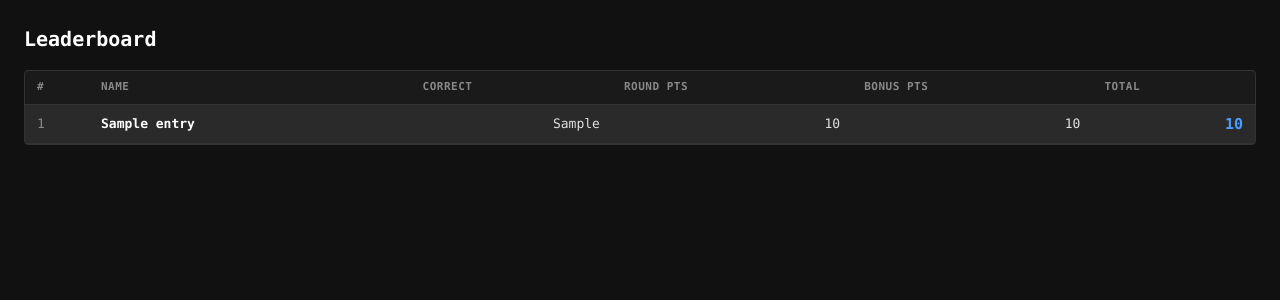
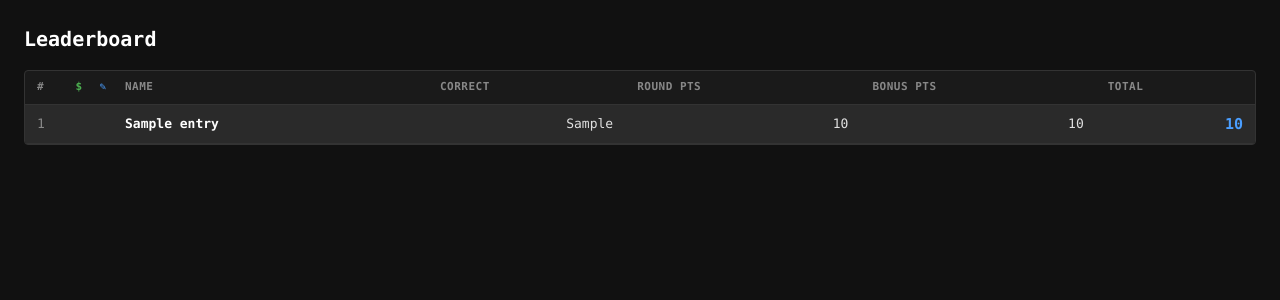
Before and after one commit to coryinsiderz/family-bracket, a Flask app: template templates/leaderboard.html in a window 1280 px wide. Shown: the top 300 px of the page. Run offline with Flask 3, Linux system fonts and the light colour scheme; tables that the repository leaves empty hold one stand-in row (values such as "Sample post"); the template is opened without the code that fills it: values that come from a table or form of the project are taken from there, most other values are stand-ins (such as "Sample title", 1, 10 or a date in 2020).

Commit message:
Add Submitted column to leaderboard
Shows ✓ when user has saved a complete bracket, next to the Paid column.
Uses accent blue color to distinguish from the green paid checkmark.

Co-Authored-By: Claude Opus 4.6 <noreply@anthropic.com>

```diff
--- a/scoring.py
+++ b/scoring.py
@@ -92,6 +92,7 @@ def calculate_leaderboard():
             "user_id": user.id,
             "name": user.name,
             "paid": user.paid,
+            "submitted": user.submitted,
             "total": score["total"],
             "round_points": score["round_points"],
             "bonus_points": score["bonus_points"],
--- a/static/style.css
+++ b/static/style.css
@@ -484,12 +484,17 @@ button:disabled {
     width: 40px;
 }
 
-.leaderboard-table .paid-col {
+.leaderboard-table .paid-col,
+.leaderboard-table .submitted-col {
     width: 24px;
     text-align: center;
     color: var(--green);
     padding-left: 4px;
     padding-right: 0;
+}
+
+.leaderboard-table .submitted-col {
+    color: var(--accent);
 }
 
 .leaderboard-table .name-col {
--- a/templates/leaderboard.html
+++ b/templates/leaderboard.html
@@ -11,7 +11,8 @@
             <thead>
                 <tr>
                     <th class="rank">#</th>
-                    <th class="paid-col"></th>
+                    <th class="paid-col" title="Paid">$</th>
+                    <th class="submitted-col" title="Submitted">✎</th>
                     <th>Name</th>
                     {% if not locked %}
                     <th class="text-right">Correct</th>
@@ -26,6 +27,7 @@
                 <tr class="{{ 'you' if entry.user_id == user.id }}">
                     <td class="rank">{{ entry.rank }}</td>
                     <td class="paid-col">{{ '✓' if entry.paid else '' }}</td>
+                    <td class="submitted-col">{{ '✓' if entry.submitted else '' }}</td>
                     <td class="name-col">{{ entry.name }}</td>
                     {% if not locked %}
                     <td class="text-right">{{ entry.correct_picks }}</td>
```
